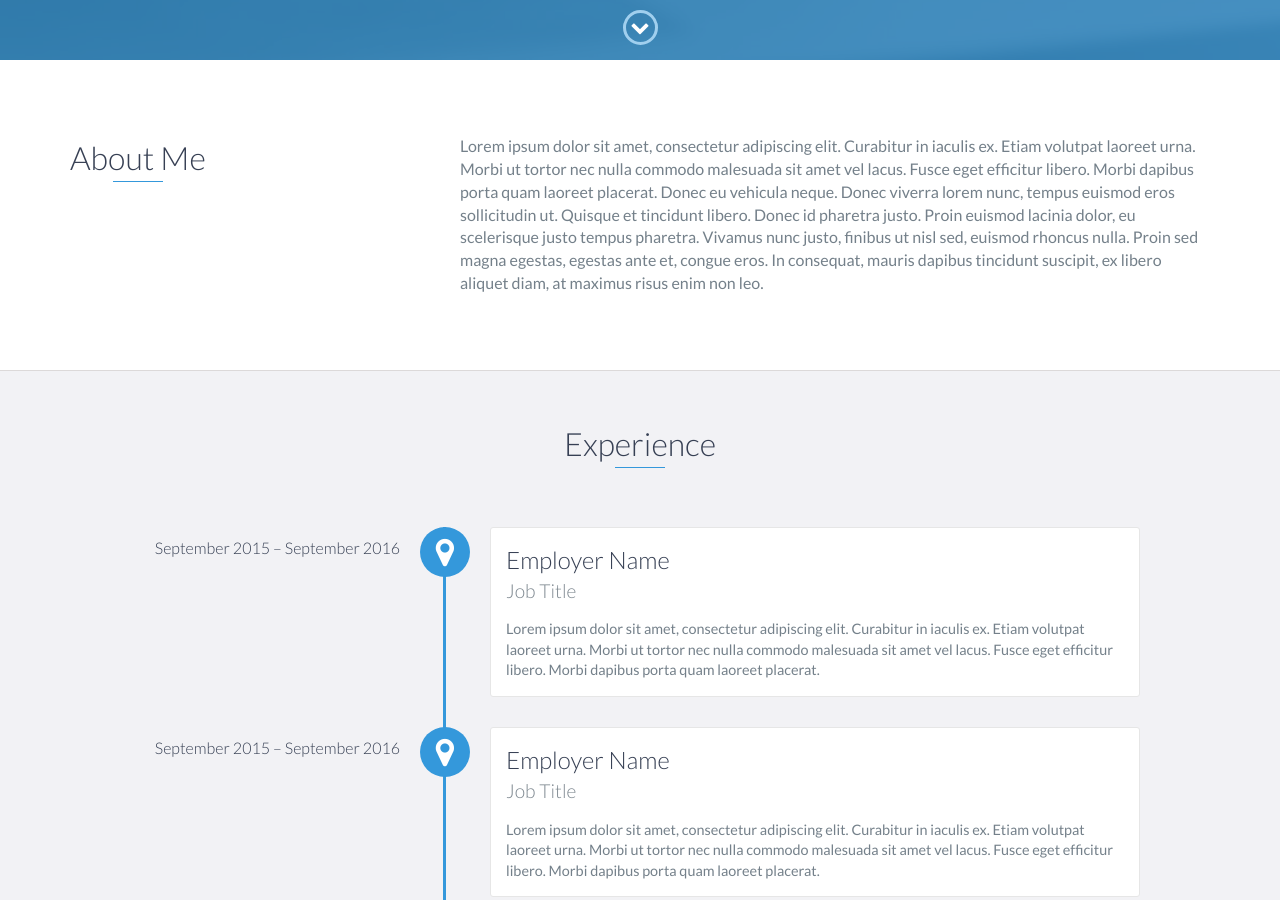
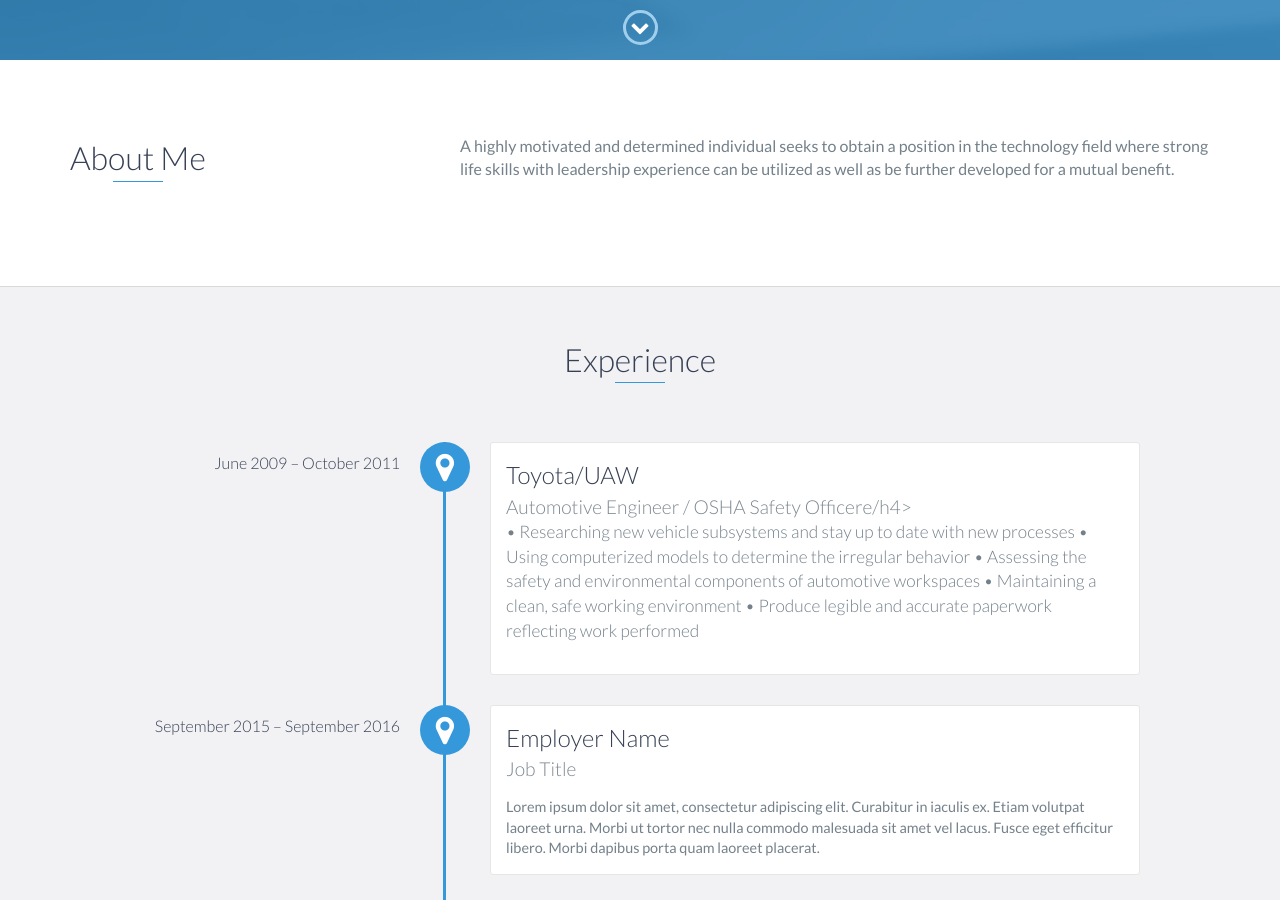
Before and after one commit to tritonSama/tritonSama.github.io, a website: page index.html in a window 1280 px wide. Shown: the part 740-1640 px from the top of the page. Drawn offline with nearby package versions, Linux system fonts and the light colour scheme.

Commit message:
Update index.html

```diff
--- a/index.html
+++ b/index.html
@@ -48,7 +48,7 @@
 
     <div id="lead">
         <div id="lead-content">
-            <h1>Ryan Fitzgerald</h1>
+            <h1>Joshua Henry</h1>
             <h2>Software Engineer</h2>
             <a href="#" class="btn-rounded-white">Download Resume</a>
         </div>
@@ -73,9 +73,7 @@
                 </div>
                 <div class="col-md-8">
                     <p>
-                        Lorem ipsum dolor sit amet, consectetur adipiscing elit. Curabitur in iaculis ex. Etiam volutpat laoreet urna. Morbi ut tortor nec nulla commodo malesuada sit amet vel lacus. Fusce eget efficitur libero. Morbi dapibus porta quam laoreet placerat. Donec
-                        eu vehicula neque. Donec viverra lorem nunc, tempus euismod eros sollicitudin ut. Quisque et tincidunt libero. Donec id pharetra justo. Proin euismod lacinia dolor, eu scelerisque justo tempus pharetra. Vivamus nunc justo, finibus
-                        ut nisl sed, euismod rhoncus nulla. Proin sed magna egestas, egestas ante et, congue eros. In consequat, mauris dapibus tincidunt suscipit, ex libero aliquet diam, at maximus risus enim non leo.
+                       A highly motivated and determined individual seeks to obtain a position in the technology field where strong life skills with leadership experience can be utilized as well as be further developed for a mutual benefit.
                     </p>
                 </div>
             </div>
@@ -86,11 +84,19 @@
     <div id="experience" class="background-alt">
         <h2 class="heading">Experience</h2>
         <div id="experience-timeline">
-            <div data-date="September 2015 – September 2016">
-                <h3>Employer Name</h3>
-                <h4>Job Title</h4>
+            <div data-date="June 2009 – October 2011">
+                <h3>Toyota/UAW</h3>
+                <h4>Automotive Engineer / OSHA Safety Officere/h4>
                 <p>
-                    Lorem ipsum dolor sit amet, consectetur adipiscing elit. Curabitur in iaculis ex. Etiam volutpat laoreet urna. Morbi ut tortor nec nulla commodo malesuada sit amet vel lacus. Fusce eget efficitur libero. Morbi dapibus porta quam laoreet placerat.
+			•	Researching new vehicle subsystems and stay up to date with new processes
+
+			•	Using computerized models to determine the irregular behavior
+
+			•	Assessing the safety and environmental components of automotive workspaces
+
+			•	Maintaining a clean, safe working environment
+
+			•	Produce legible and accurate paperwork reflecting work performed
                 </p>
             </div>
 
```
